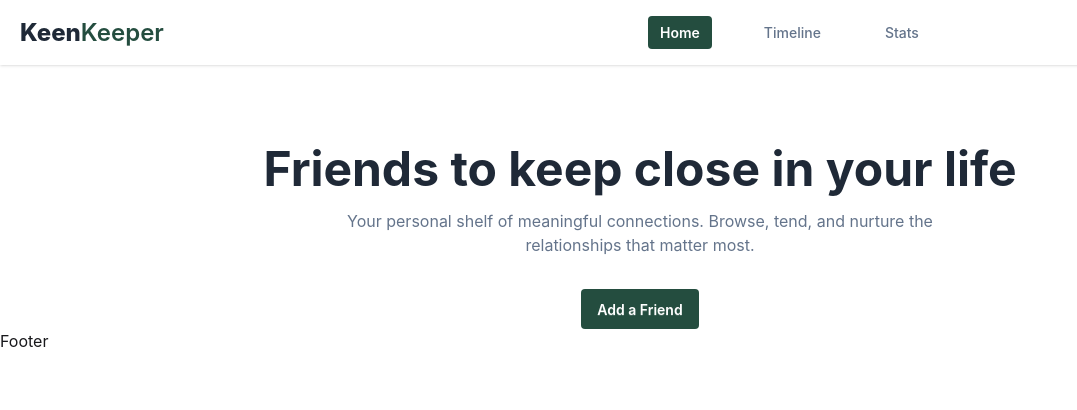
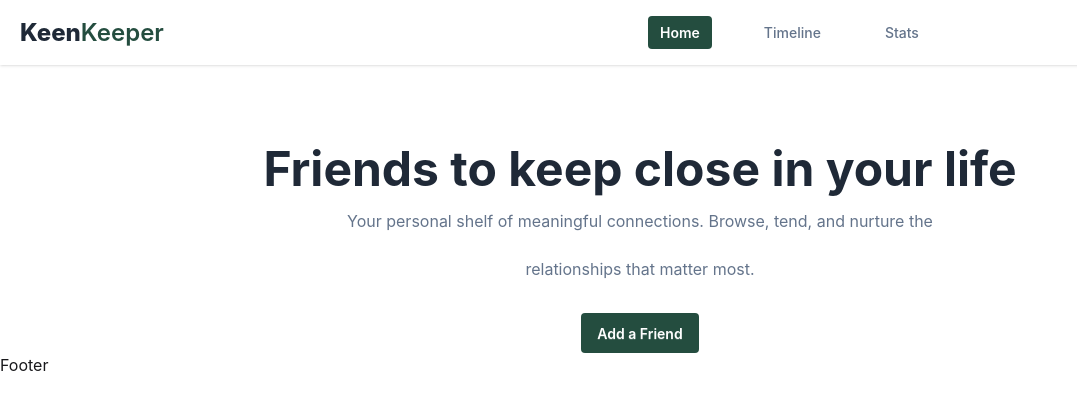
Before and after one commit to tfshorifulislam/keen-keeper, a React (Vite) app: page / in a window 1280 px wide. Shown: the top 410 px of the page, without its empty margins (0-1077 px from the left). Built offline with nearby package versions, Linux system fonts and the light colour scheme.

Commit message:
banner sectsion update

```diff
--- a/src/components/banner/Banner.jsx
+++ b/src/components/banner/Banner.jsx
@@ -2,16 +2,20 @@ import React from 'react';
 
 const Banner = () => {
     return (
-        <div className='flex flex-col'>
+        <div className='flex flex-col mx-auto w-11/12'>
             <h1 className='font-bold text-2xl md:text-5xl text-center text-[#1F2937] mt-10 md:mt-20'>
                 Friends to keep close in your life
             </h1>
             <p className='text-center text-[#64748B] mt-2 md:mt-4 mb-5 md:mb-8'>
-                Your personal shelf of meaningful connections. Browse, tend, and nurture the <br />
+                Your personal shelf of meaningful connections. Browse, tend, and nurture the
+                <span
+                    className='hidden md:flex'>
+                    <br />
+                </span>
                 relationships that matter most.
             </p>
             <div className='flex justify-center'>
-                <button className='btn border-none shadow-none py-3 px-4 font-semibold text-white bg-[#244D3F] rounded-sm'>
+                <button className='btn btn-sm md:btn-md border-none shadow-none py-3 px-4 font-semibold text-white bg-[#244D3F] rounded-sm'>
                     Add a Friend
                 </button>
             </div>
```
